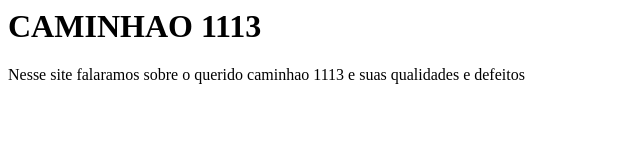
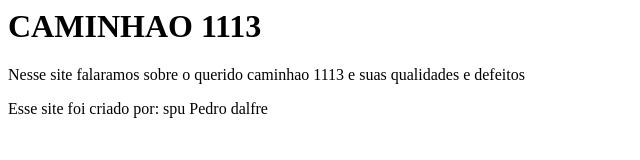
Before and after one commit to pedrodalfre/Jo-o-e-maria, a plain HTML site: page index.html in a window 1280 px wide. Shown: the whole page, without its empty margins (0-640 px from the left). Drawn offline with Linux system fonts and the light colour scheme.

Commit message:
Update index.html

```diff
--- a/index.html
+++ b/index.html
@@ -5,7 +5,7 @@
 <body>
 <h1>CAMINHAO 1113</h1>
 <p> Nesse site falaramos sobre o querido caminhao 1113 e suas qualidades e defeitos</p>
-
+<p> Esse site foi criado por: spu Pedro dalfre</p>
 
 
 
```
